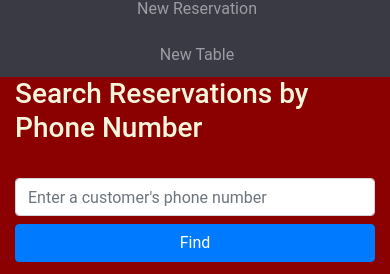
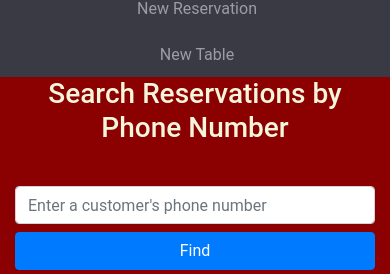
Before and after one commit to halbert-anderson/final-restaurant-reservation, a React (Create React App) app in the folder front-end/: page /search in a window 390 px wide. Shown: the part 148-422 px from the top of the page. Built offline with nearby package versions, Linux system fonts and the light colour scheme; no server answers; a web font is replaced by a local one.

Commit message:
added .centertext class to css and added it to all headers on individual pages

```diff
--- a/front-end/public/style.css
+++ b/front-end/public/style.css
@@ -10,6 +10,10 @@ body {
     color: #F5F5DC; /* Cream color for text to contrast the dark red */
     background-color: #8B0000; /* Dark red background */
     line-height: 1.6;
+}
+
+.center-text {
+    text-align: center;
 }
 
 .container {
--- a/front-end/src/forms/SearchForm.js
+++ b/front-end/src/forms/SearchForm.js
@@ -6,7 +6,7 @@ function SearchForm({ mobileNumber, changeHandler, submitHandler }) {
 return (
     <form onSubmit={submitHandler} className="form-group">
         <div className="row align-items-center search-bar">
-           <div className="col-md-8 col-12">
+           <div className="col-md-8 col-12 mt-2 mt-md-0">
                 <label htmlFor="mobile_number" className="col" >
                 </label>
                 <input className="form-control"
--- a/front-end/src/reservations/ReservationCreate.js
+++ b/front-end/src/reservations/ReservationCreate.js
@@ -53,7 +53,7 @@ function ReservationCreate() {
 
     return (
         <div>
-          <h2 className="mb-3">Create Reservation</h2>
+          <h2 className="center-text">Create Reservation</h2>
           <ErrorAlert error={reservationErrors} />
           <ReservationForm reservation={reservation} changeHandler={changeHandler} submitHandler={submitHandler} />
         </div>
--- a/front-end/src/reservations/ReservationEdit.js
+++ b/front-end/src/reservations/ReservationEdit.js
@@ -74,7 +74,7 @@ function ReservationEdit() {
 
     return (isLoading ? <p>Loading...</p> : (
         <div>
-            <h3>Edit Reservation</h3>
+            <h3 className="center-text">Edit Reservation</h3>
             <ErrorAlert error={reservationError} />
             <ReservationForm reservation={reservation} changeHandler={changeHandler} submitHandler={submitHandler} />
         </div>
--- a/front-end/src/reservations/ReservationSeat.js
+++ b/front-end/src/reservations/ReservationSeat.js
@@ -51,7 +51,7 @@ function ReservationSeat() {
 
     return (
         <div>
-            <h3 className="mb-3">Seat Reservation</h3>
+            <h3 className="center-text">Seat Reservation</h3>
             <ErrorAlert error={seatReservationErrors} />
             {loading ? (
                 <p>Loading tables...</p>
--- a/front-end/src/search/Search.js
+++ b/front-end/src/search/Search.js
@@ -36,8 +36,8 @@ async function submitHandler(event) {
 
 return (
         <>
-            <h3>Search Reservations by Phone Number</h3>
-            <ErrorAlert error={searchError} />
+<h3 className="center-text">Search Reservations by Phone Number</h3>
+<ErrorAlert error={searchError} />
             <SearchForm mobileNumber={mobileNumber} changeHandler={changeHandler} submitHandler={submitHandler} />
             {noReservations ? ( <p>No reservations found</p> ) :
                               ( <DisplayReservations reservations={reservations} setReservations={setReservations} setReservationsError={setSearchError} />)
--- a/front-end/src/tables/TableCreate.js
+++ b/front-end/src/tables/TableCreate.js
@@ -50,7 +50,7 @@ function TableCreate() {
 
 return (
     <div>
-        <h3 className="mb-3">Table Assignment</h3>
+        <h3 className="center-text">Table Assignment</h3>
         <ErrorAlert error={tableErrors} />
         <TableForm table={table} changeHandler={changeHandler} submitHandler={submitHandler} />
     </div>
```
